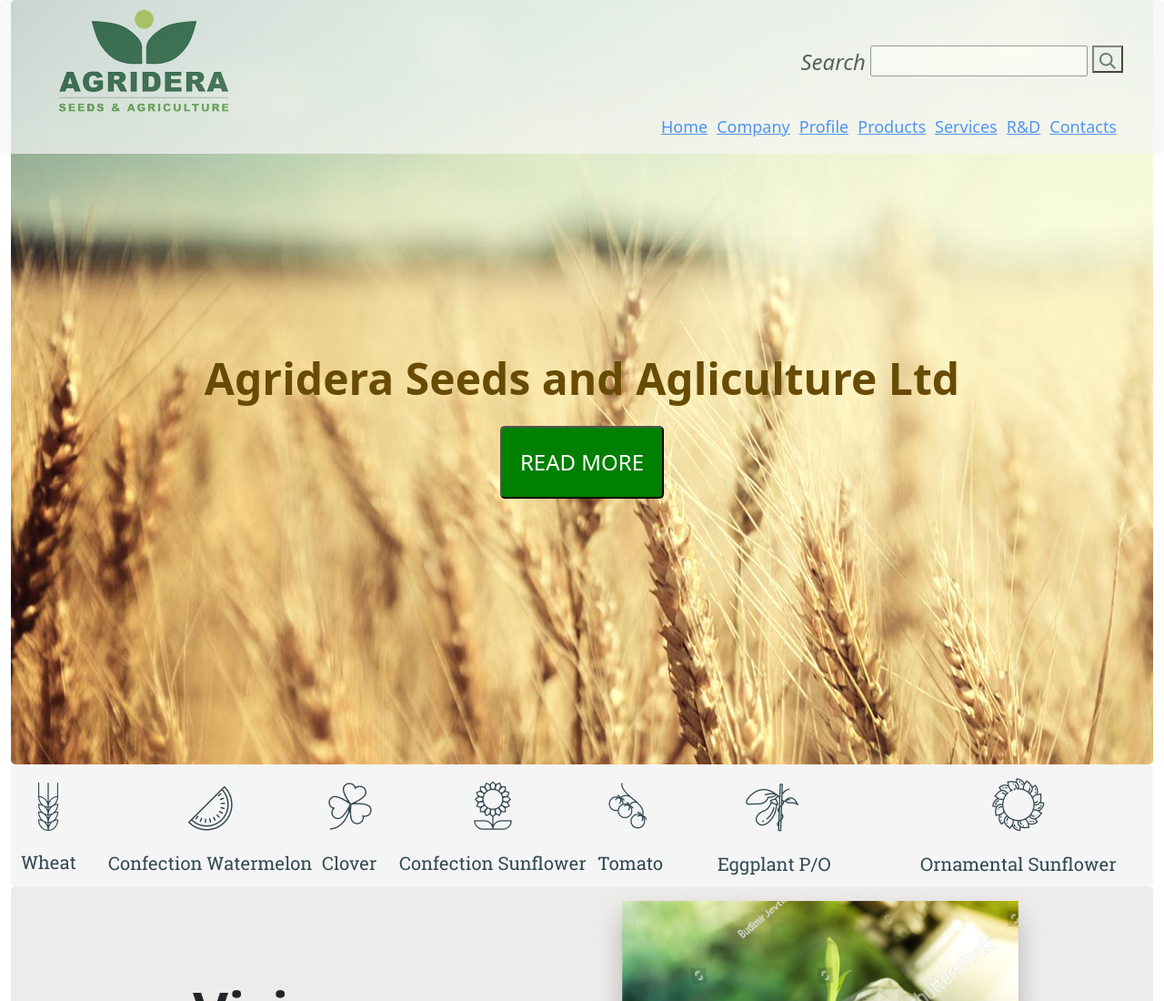
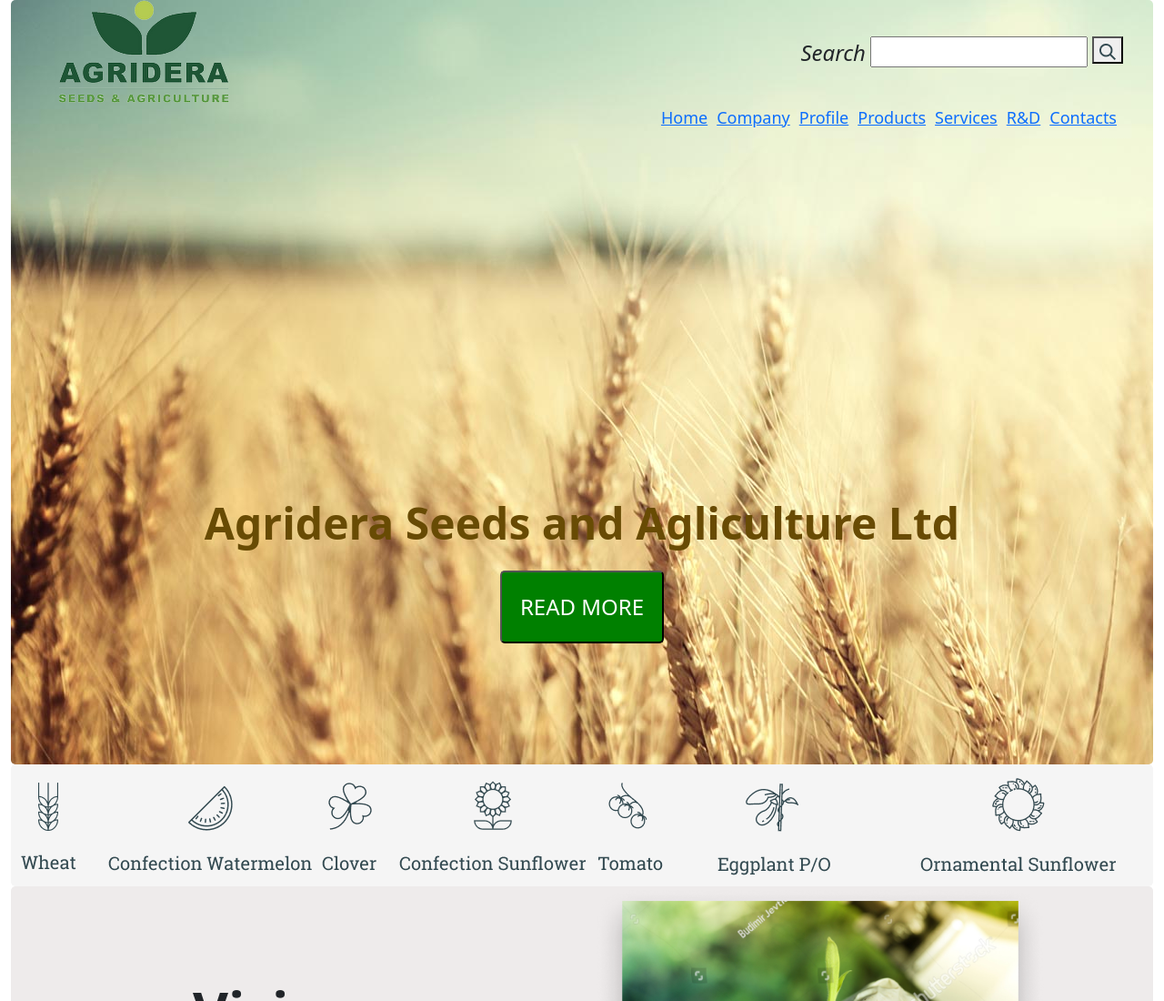
Before and after one commit to no074054/site, a plain HTML site: page index.html in a window 1280 px wide. Shown: the top 1100 px of the page at 91% size. Drawn offline with nearby package versions, Linux system fonts and the light colour scheme.

Commit message:
Add files via upload

```diff
--- a/index.html
+++ b/index.html
@@ -14,7 +14,7 @@
 
 <div class="header">
 	<div style="padding-bottom: 80px" class="row">
-		<div style="position: fixed; padding-top: 10px; border-radius: 5px; background: #f6f6f5; opacity: 0.7">
+		<div class="header_top1">
 			<div class="row">
 				<div class="col-3">
 					<a href="index.html"><img src="img/logo.png" class="logo_0"></a>
```
